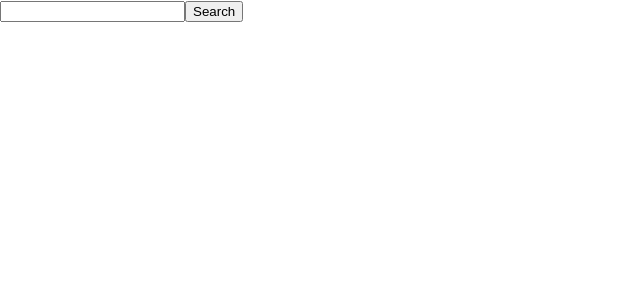
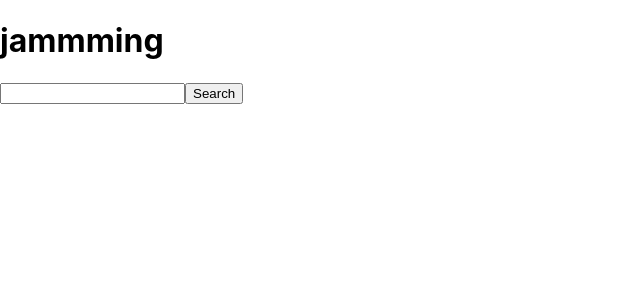
Before and after one commit to quan-phamm/jammming, a React (Create React App) app: page / in a window 1280 px wide. Shown: the top 300 px of the page, without its empty margins (0-640 px from the left). Built offline with nearby package versions, Linux system fonts and the light colour scheme.

Commit message:
Create and add a Header component to the app

```diff
--- a/src/App.js
+++ b/src/App.js
@@ -1,6 +1,7 @@
 import logo from './logo.svg';
 import './App.css';
 import React, { useState, useEffect } from 'react';
+import Header from './components/Header';
 import SearchBar from './components/SearchBar';
 import SearchResult from './components/SearchResult';
 import { getSearchResult } from './mock_data/fetchSearchQuery';
@@ -42,6 +43,7 @@ function App() {
 
     return (
         <>
+          <Header />
           <SearchBar searchInput={searchInput} handleSearchInput={handleSearchInput} handleSearchSubmit={handleSearchSubmit}/>
           <SearchResult searchData={searchData}/>
         </>
--- /dev/null
+++ b/src/components/Header.js
@@ -0,0 +1,11 @@
+import React from 'react';
+
+const Header = () => {
+    return (
+        <header>
+            <h1>ja<span>mmm</span>ing</h1>
+        </header>
+    );
+};
+
+export default Header;
```
